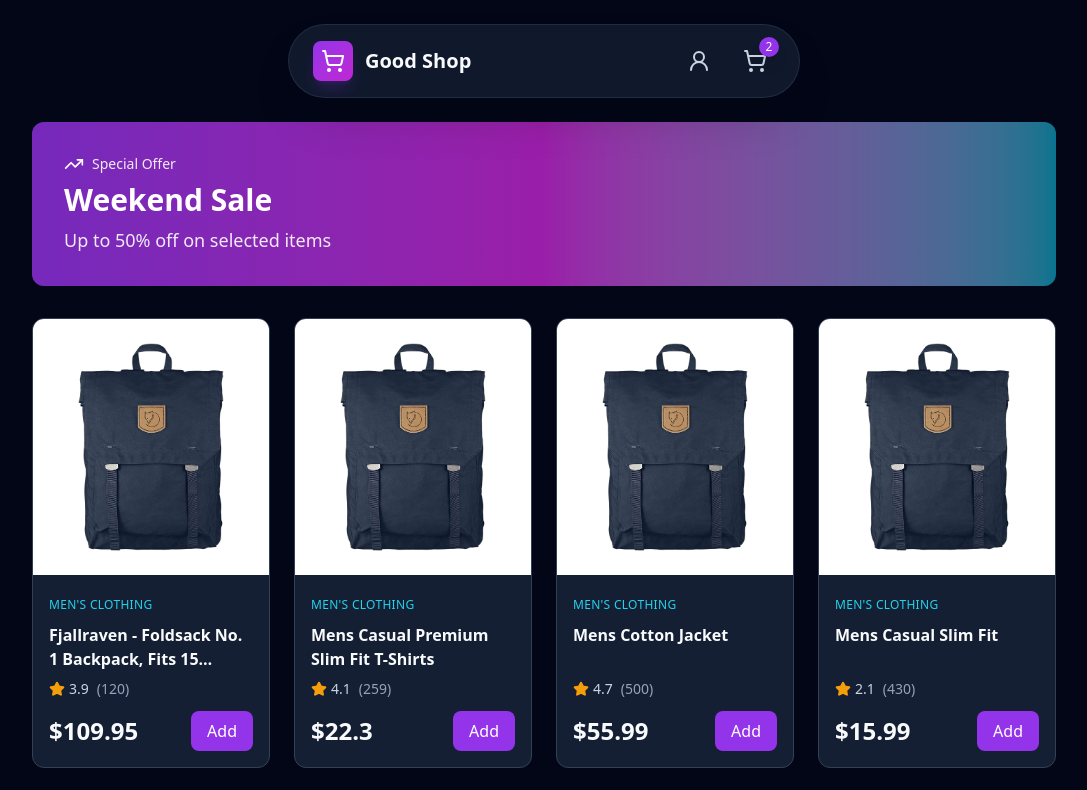
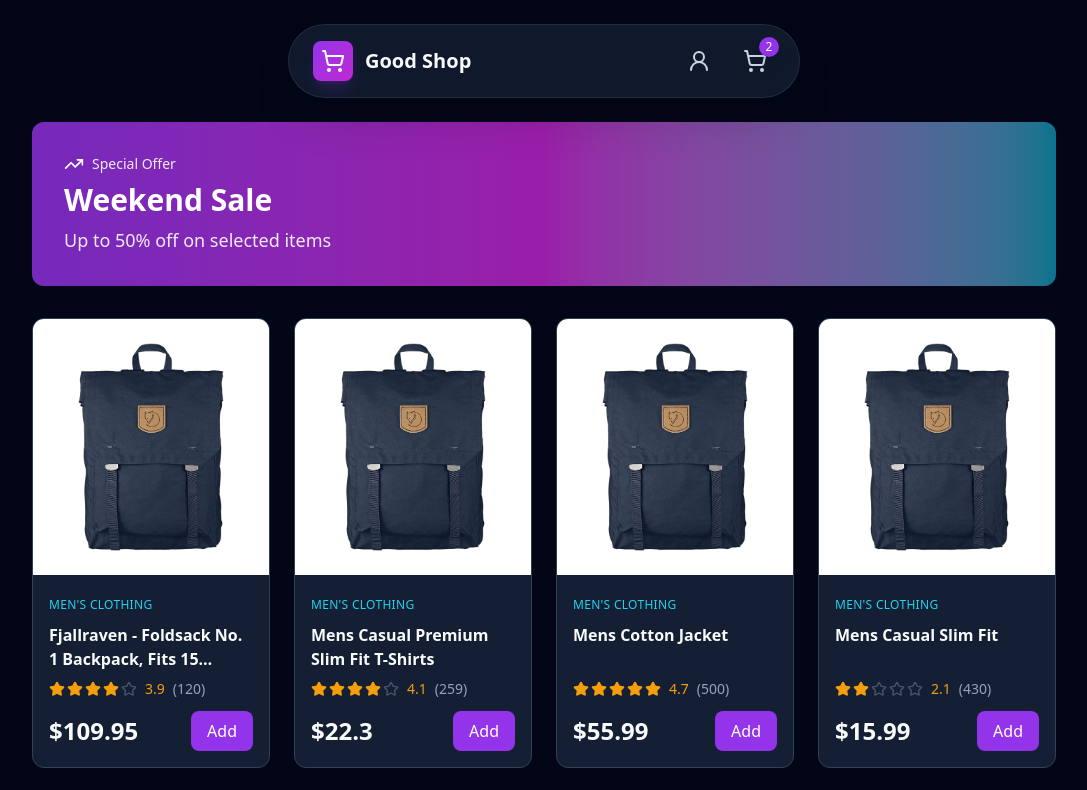
Before and after one commit to Krishnanand2517/shopping-cart-assessment, a React (Vite) app: page / in a window 1280 px wide. Shown: the top 790 px of the page, without its empty margins (96-1183 px from the left). Built offline with nearby package versions, Linux system fonts and the light colour scheme.

Commit message:
feat: Show filled stars for product ratings

```diff
--- a/src/components/ProductsGrid.tsx
+++ b/src/components/ProductsGrid.tsx
@@ -10,7 +10,6 @@
           key={product.id}
           className="bg-surface-900 rounded-xl border border-surface-700 hover:border-primary-600/50 transition-all duration-300 overflow-hidden group"
         >
-          {/* Product Image */}
           <div className="relative bg-white p-6 h-64 flex items-center justify-center overflow-hidden">
             <img
               src={product.image}
@@ -19,7 +18,6 @@
             />
           </div>
 
-          {/* Product Info */}
           <div className="p-4">
             <div className="mb-2">
               <span className="text-xs text-secondary-400 font-medium uppercase tracking-wide">
@@ -32,12 +30,21 @@
             </h3>
 
             <div className="flex items-center gap-2 mb-3">
-              <div className="flex items-center gap-1">
-                <Star className="w-4 h-4 fill-warning-500 text-warning-500" />
-                <span className="text-text-secondary text-sm font-medium">
-                  {product.rating.rate}
-                </span>
+              <div className="flex items-center gap-0.5">
+                {[1, 2, 3, 4, 5].map((star) => (
+                  <Star
+                    key={star}
+                    className={`w-4 h-4 ${
+                      star <= Math.round(product.rating.rate)
+                        ? "fill-warning-500 text-warning-500"
+                        : "text-surface-600"
+                    }`}
+                  />
+                ))}
               </div>
+              <span className="text-warning-500 text-sm">
+                {product.rating.rate}
+              </span>
               <span className="text-text-tertiary text-sm">
                 ({product.rating.count})
               </span>
```
